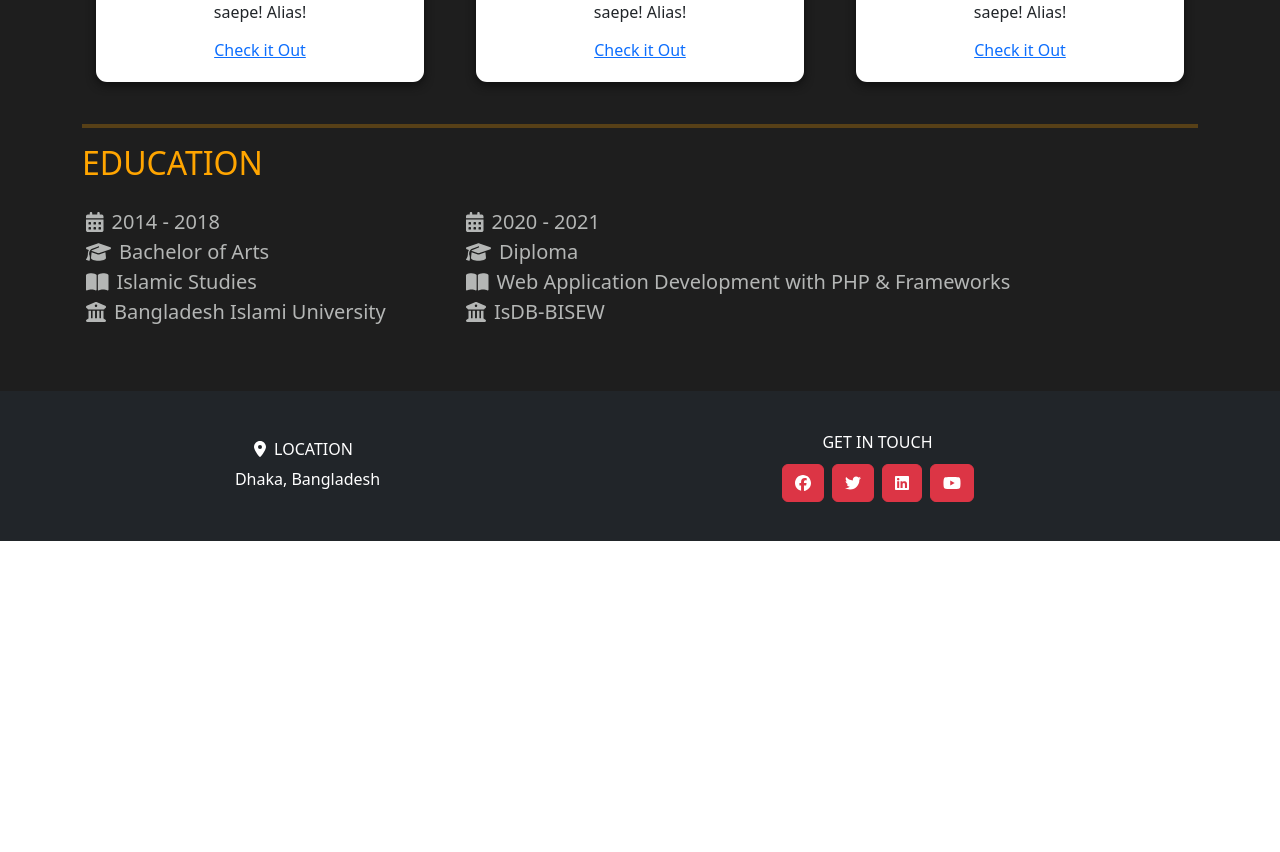
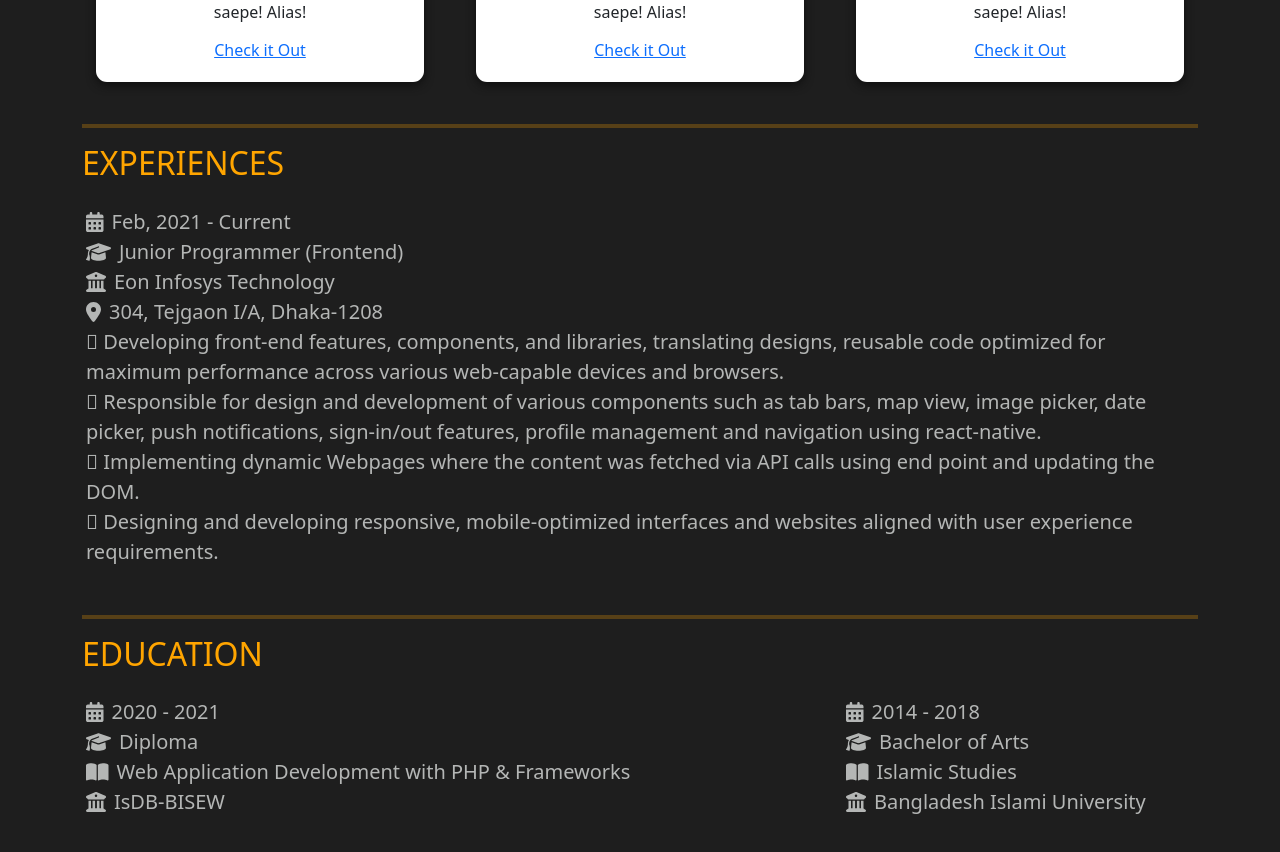
Before and after one commit to masumbillah546/My-React-Portfolio-, a React (Create React App) app: page / in a window 1280 px wide. Shown: the part 1924-2776 px from the top of the page. Before the commit the page ends 2465 px from the top, so only its background shows below. Built offline with nearby package versions, Linux system fonts and the light colour scheme.

Commit message:
add experience sections

```diff
--- a/src/App.js
+++ b/src/App.js
@@ -9,6 +9,7 @@ import {
   Education,
   TopSkills,
   Projects,
+  Experiences,
 } from './sections'
 import { footerHeight } from './constants/constants'
 import { useSelector } from 'react-redux'
@@ -25,6 +26,7 @@ function App() {
         <TopSkills />
         <Skills />
         <Projects />
+        <Experiences />
         <Education />
       </div>
       <Footer />
--- a/src/components/NavigationBar.js
+++ b/src/components/NavigationBar.js
@@ -20,6 +20,7 @@ function NavigationBar() {
             <Nav.Link href='#home'>Home</Nav.Link>
             <Nav.Link href='#skills'>Skills</Nav.Link>
             <Nav.Link href='#projects'>Projects</Nav.Link>
+            <Nav.Link href='#experiences'>Experiences</Nav.Link>
             <Nav.Link href='#education'>Education</Nav.Link>
             <Nav.Link href='#contact'>Contact</Nav.Link>
           </Nav>
--- a/src/sections/Education.js
+++ b/src/sections/Education.js
@@ -24,6 +24,28 @@ function Education() {
       <hr className='hr' />
       <h2 style={{ color: 'orange' }}>EDUCATION</h2>
       <Row id='education'>
+        <div className='col-lg-8 d-flex flex-column justify-content-center p-3'>
+          <div style={{ color: isDark ? '#b4b6b5' : '#000000', fontSize: 20 }}>
+            <div className='d-flex align-items-center'>
+              <FontAwesomeIcon icon={faCalendarDays} />
+              <div className='mx-2'>2020 - 2021</div>
+            </div>
+            <div className='d-flex align-items-center'>
+              <FontAwesomeIcon icon={faGraduationCap} />
+              <div className='mx-2'>Diploma</div>
+            </div>
+            <div className='d-flex align-items-center'>
+              <FontAwesomeIcon icon={faBookOpen} />
+              <div className='mx-2'>
+                Web Application Development with PHP & Frameworks
+              </div>
+            </div>
+            <div className='d-flex align-items-center'>
+              <FontAwesomeIcon icon={faBuildingColumns} />
+              <div className='mx-2'>IsDB-BISEW</div>
+            </div>
+          </div>
+        </div>
         <div className='col-lg-4 d-flex flex-column justify-content-center p-3'>
           <div style={{ color: isDark ? '#b4b6b5' : '#000000', fontSize: 20 }}>
             <div className='d-flex align-items-center'>
@@ -48,28 +70,6 @@ function Education() {
             </div> */}
           </div>
         </div>
-        <div className='col-lg-8 d-flex flex-column justify-content-center p-3'>
-          <div style={{ color: isDark ? '#b4b6b5' : '#000000', fontSize: 20 }}>
-            <div className='d-flex align-items-center'>
-              <FontAwesomeIcon icon={faCalendarDays} />
-              <div className='mx-2'>2020 - 2021</div>
-            </div>
-            <div className='d-flex align-items-center'>
-              <FontAwesomeIcon icon={faGraduationCap} />
-              <div className='mx-2'>Diploma</div>
-            </div>
-            <div className='d-flex align-items-center'>
-              <FontAwesomeIcon icon={faBookOpen} />
-              <div className='mx-2'>
-                Web Application Development with PHP & Frameworks
-              </div>
-            </div>
-            <div className='d-flex align-items-center'>
-              <FontAwesomeIcon icon={faBuildingColumns} />
-              <div className='mx-2'>IsDB-BISEW</div>
-            </div>
-          </div>
-        </div>
       </Row>
     </Container>
   )
--- /dev/null
+++ b/src/sections/Experiences.js
@@ -0,0 +1,86 @@
+import { Container, Row } from 'react-bootstrap'
+import { FontAwesomeIcon } from '@fortawesome/react-fontawesome'
+import {
+  faBookOpen,
+  faBuildingColumns,
+  faCalendar,
+  faCalendarDays,
+  faCertificate,
+  faFileCircleCheck,
+  faGraduationCap,
+  faJ,
+  faLocationDot,
+  faMessage,
+  faMobile,
+  faPhone,
+} from '@fortawesome/free-solid-svg-icons'
+import {} from '@fortawesome/free-brands-svg-icons'
+import { useSelector } from 'react-redux'
+
+function Experiences() {
+  const { isDark } = useSelector((state) => state.theme)
+  return (
+    <Container>
+      <hr className='hr' />
+      <h2 style={{ color: 'orange' }}>EXPERIENCES</h2>
+      <Row id='experiences'>
+        <div className='col-12 d-flex flex-column justify-content-center p-3'>
+          <div style={{ color: isDark ? '#b4b6b5' : '#000000', fontSize: 20 }}>
+            <div className='d-flex align-items-center'>
+              <FontAwesomeIcon icon={faCalendarDays} />
+              <div className='mx-2'>Feb, 2021 - Current</div>
+            </div>
+            <div className='d-flex align-items-center'>
+              <FontAwesomeIcon icon={faGraduationCap} />
+              <div className='mx-2'>Junior Programmer (Frontend)</div>
+            </div>
+            <div className='d-flex align-items-center'>
+              <FontAwesomeIcon icon={faBuildingColumns} />
+              <div className='mx-2'>Eon Infosys Technology</div>
+            </div>
+            <div className='d-flex align-items-center'>
+              <FontAwesomeIcon icon={faLocationDot} />
+              <div className='mx-2'>304, Tejgaon I/A, Dhaka-1208</div>
+            </div>
+          </div>
+          <p  style={{ color: isDark ? '#b4b6b5' : '#000000', fontSize: 20 }}>
+             Developing front-end features, components, and libraries,
+            translating designs, reusable code optimized for maximum performance
+            across various web-capable devices and browsers.<br/> Responsible for
+            design and development of various components such as tab bars, map
+            view, image picker, date picker, push notifications, sign-in/out
+            features, profile management and navigation using react-native.<br/>
+            Implementing dynamic Webpages where the content was fetched via API
+            calls using end point and updating the DOM.<br/> Designing and
+            developing responsive, mobile-optimized interfaces and websites
+            aligned with user experience requirements.
+          </p>
+        </div>
+        {/* <div className='col-lg-8 d-flex flex-column justify-content-center p-3'>
+          <div style={{ color: isDark ? '#b4b6b5' : '#000000', fontSize: 20 }}>
+            <div className='d-flex align-items-center'>
+              <FontAwesomeIcon icon={faCalendarDays} />
+              <div className='mx-2'>2020 - 2021</div>
+            </div>
+            <div className='d-flex align-items-center'>
+              <FontAwesomeIcon icon={faGraduationCap} />
+              <div className='mx-2'>Diploma</div>
+            </div>
+            <div className='d-flex align-items-center'>
+              <FontAwesomeIcon icon={faBookOpen} />
+              <div className='mx-2'>
+                Web Application Development with PHP & Frameworks
+              </div>
+            </div>
+            <div className='d-flex align-items-center'>
+              <FontAwesomeIcon icon={faBuildingColumns} />
+              <div className='mx-2'>IsDB-BISEW</div>
+            </div>
+          </div>
+        </div> */}
+      </Row>
+    </Container>
+  )
+}
+
+export default Experiences
--- a/src/sections/index.js
+++ b/src/sections/index.js
@@ -4,6 +4,7 @@ import Skills from './Skills'
 import Education from './Education'
 import TopSkills from './TopSkills'
 import Projects from './Projects'
+import Experiences from './Experiences'
 
 export {
   Header,
@@ -12,4 +13,5 @@ export {
   Education,
   TopSkills,
   Projects,
+  Experiences
 }
```
